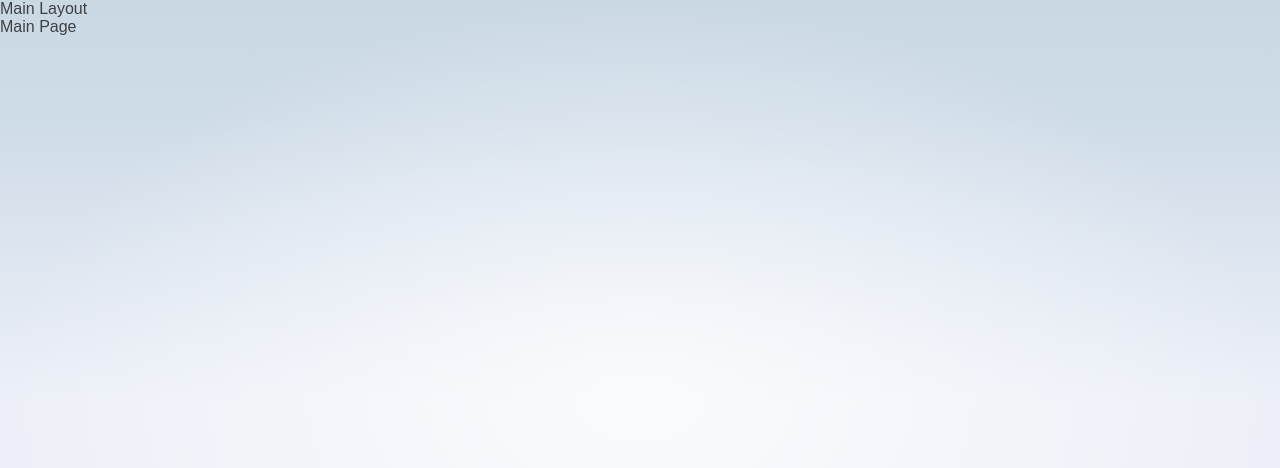
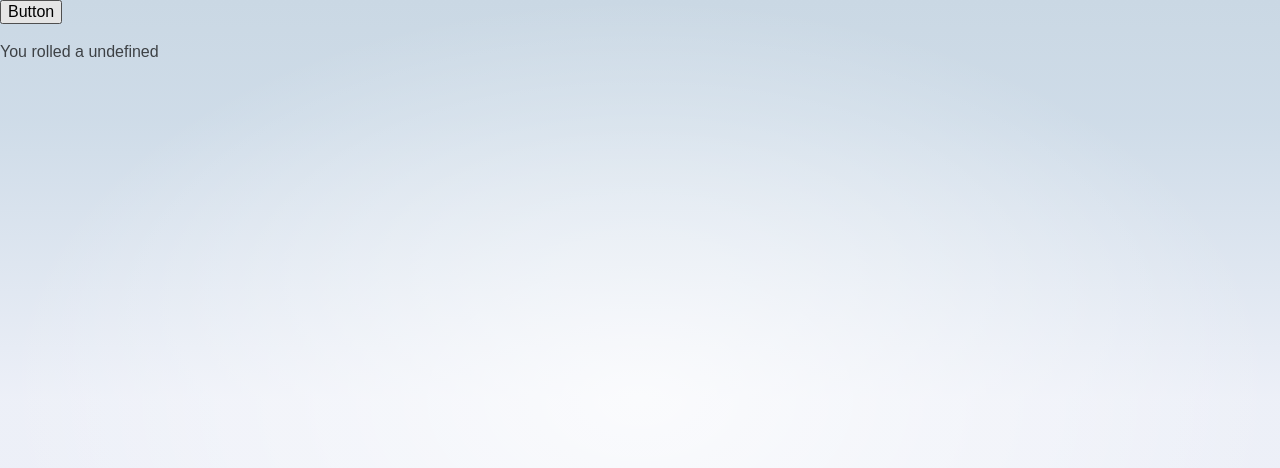
Before and after one commit to MoonJuhan/no-transfer, a SvelteKit app: page / in a window 1280 px wide. Shown: the top 468 px of the page. Built offline with nearby package versions, Linux system fonts and the light colour scheme.

Commit message:
test: Call api test

```diff
--- a/src/routes/+layout.svelte
+++ b/src/routes/+layout.svelte
@@ -3,8 +3,6 @@
 </script>
 
 <div class="app">
-	Main Layout
-
 	<main>
 		<slot />
 	</main>
--- a/src/routes/+page.svelte
+++ b/src/routes/+page.svelte
@@ -1,13 +1,13 @@
 <script>
-	console.log('hello')
+	let value
+
+	async function roll() {
+		const response = await fetch('/roll')
+		value = await response.json()
+	}
 </script>
 
-<svelte:head>
-	<title>Home</title>
-	<meta name="description" content="Svelte demo app" />
-</svelte:head>
-
-<section>Main Page</section>
-
-<style>
-</style>
+<section>
+	<button on:click={roll}>Button</button>
+	<p>You rolled a {value}</p>
+</section>
--- /dev/null
+++ b/src/routes/roll/+server.js
@@ -0,0 +1,7 @@
+import { json } from '@sveltejs/kit'
+
+export function GET() {
+	const number = Math.floor(Math.random() * 6) + 1
+
+	return json(number)
+}
```
